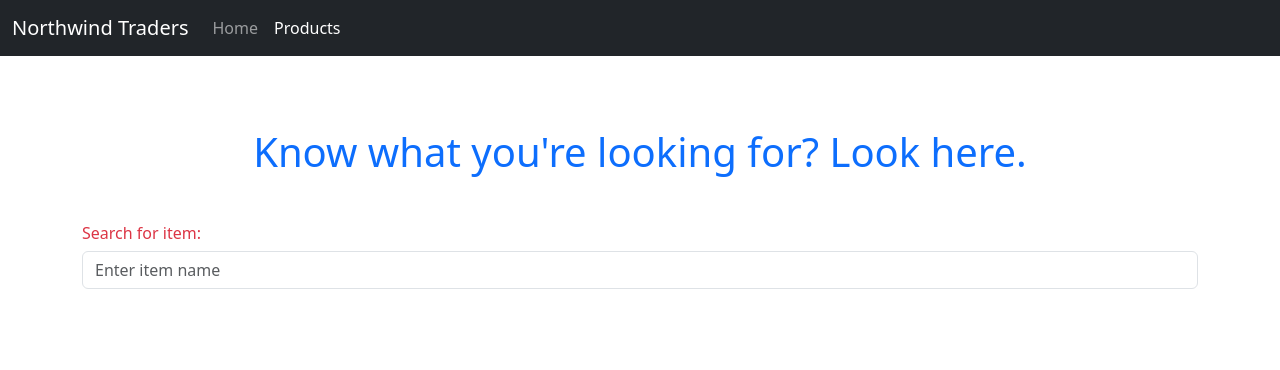
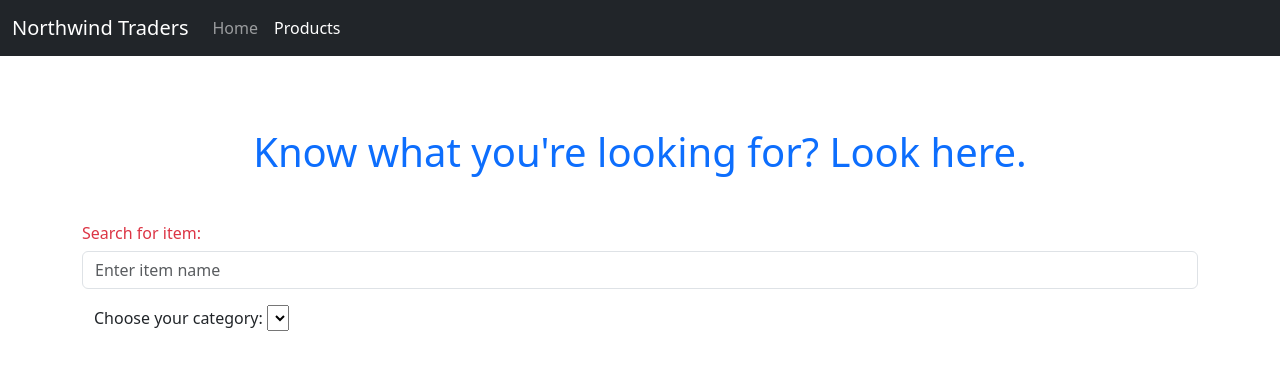
Before and after one commit to gdzierzon/yearup-northwind-team-8, a plain HTML site: page northwind-traders-website/products.html in a window 1280 px wide. Drawn offline with nearby package versions, Linux system fonts and the light colour scheme.

Commit message:
added label and select for products page

```diff
--- a/northwind-traders-website/products.html
+++ b/northwind-traders-website/products.html
@@ -64,6 +64,11 @@
           <div id="cityListContainer"></div>
         </div>
 
+        <div class="container">
+            <label for="category-select">Choose your category:</label>
+        <select name="category-select" id="category-select" class="custom-select"></select>
+        </div>
+
         <template id="productsTemplate">
           <div class="card mt-2">
             <h4 id="weather-header" class="card-header">Tonight</h4>
```
